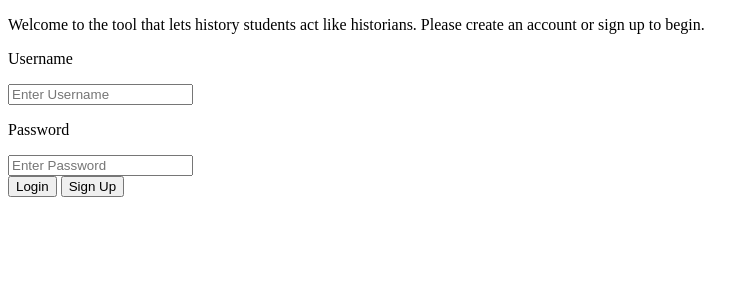
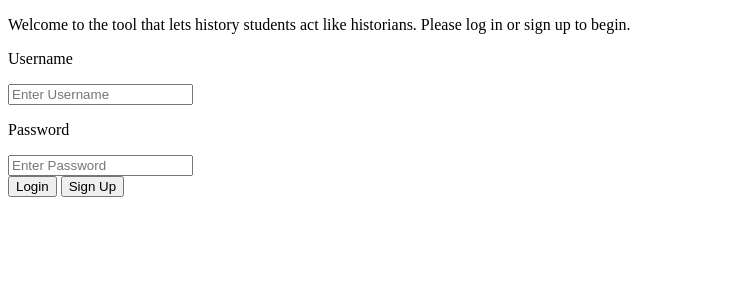
Before and after one commit to Chuckle-Doodle/Chuckle-Doodle.github.io, a Flask app: page / in a window 1280 px wide. Shown: the top 300 px of the page, without its empty margins (0-755 px from the left). Run offline with Flask 2, Linux system fonts and the light colour scheme.

Commit message:
updated language on welcome screen

```diff
--- a/timelineApp/templates/login.html
+++ b/timelineApp/templates/login.html
@@ -9,7 +9,7 @@
     <!-- HEADER -->
     <div>
         <p class="welcome_header">
-            Welcome to the tool that lets history students act like historians. Please create an account or sign up to begin.
+            Welcome to the tool that lets history students act like historians. Please log in or sign up to begin.
         </p>
     </div>
 
```
